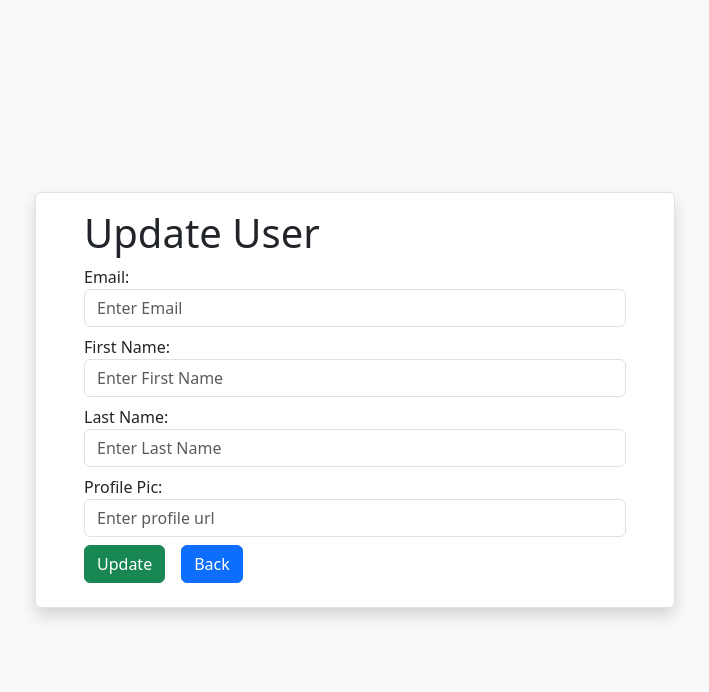
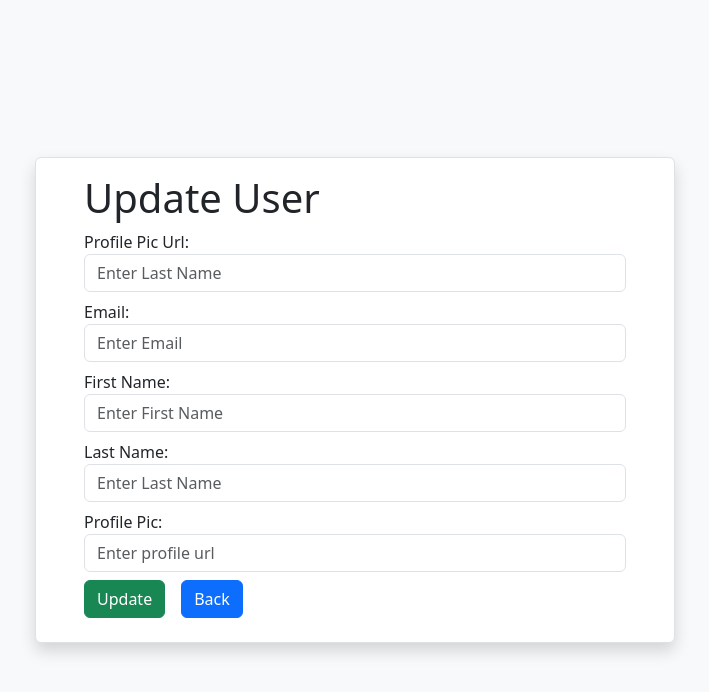
Before and after one commit to Regalcoder/pet-project, a React (Create React App) app: page /update/1 in a window 1280 px wide. Shown: the top 692 px of the page, without its empty margins (285-994 px from the left). Built offline with nearby package versions, Linux system fonts and the light colour scheme; no server answers.

Commit message:
corrections

```diff
--- a/src/Update.jsx
+++ b/src/Update.jsx
@@ -22,10 +22,10 @@ const Update = () => {
     // this gets the item we want to update using its unique id and its url
     const {id} = useParams();   //this hook helps us target the id of the item we are trying to read
     useEffect(()=>{
-        axios.get('https://reqres.in/api/users/' +id) // the id tells the server api that we need the entry with the particular id that the param hook extracts
+        axios.get('https://users-6h7j.onrender.com/user/' +id) // the id tells the server api that we need the entry with the particular id that the param hook extracts
         .then(res => {    // we use this to handle the api call response
             console.log("Data ready for update:::", res);
-            setValues(res.data.data) // we update the value of data with the api response
+            setValues(res.data) // we update the value of data with the api response
         })
         .catch((err) =>console.log(err))
     }, [id])
@@ -36,7 +36,7 @@ const Update = () => {
     //with the url location
     const handleUpdate = (event) => {
         event.preventDefault();
-        axios.put('https://reqres.in/api/users/'+id, values) // posts the user entries stored in values object array in the server location represented by the url and id. the id ensures that the new entery is stored as a replacement
+        axios.put('https://users-6h7j.onrender.com/user/'+id, values) // posts the user entries stored in values object array in the server location represented by the url and id. the id ensures that the new entery is stored as a replacement
         .then(res=> {
             console.log('Response updated...', res)
             navigate('/') //navigates the page to home page after post has been done without errors
@@ -52,6 +52,11 @@ const Update = () => {
             <div className="w-50 border bg-white shadow px-5 pt-3 rounded">
                 <h1>Update User</h1>
                 <form onSubmit={handleUpdate}>
+                <div className="mb-2">
+                        <label htmlFor="last-name">Profile Pic Url:</label>
+                        <input type="text" name="last_name" className="form-control" placeholder="Enter Last Name" required
+                        value={values.last_name} onChange={e=> setValues({...values, last_name: e.target.value})}/> {/*the event.target.value targets the entry here and saves it to lastname name in values*/}
+                    </div>
                     <div className="mb-2">
                         <label htmlFor="email">Email:</label>
                         <input type="email" name="email" className="form-control" placeholder="Enter Email" required
```
